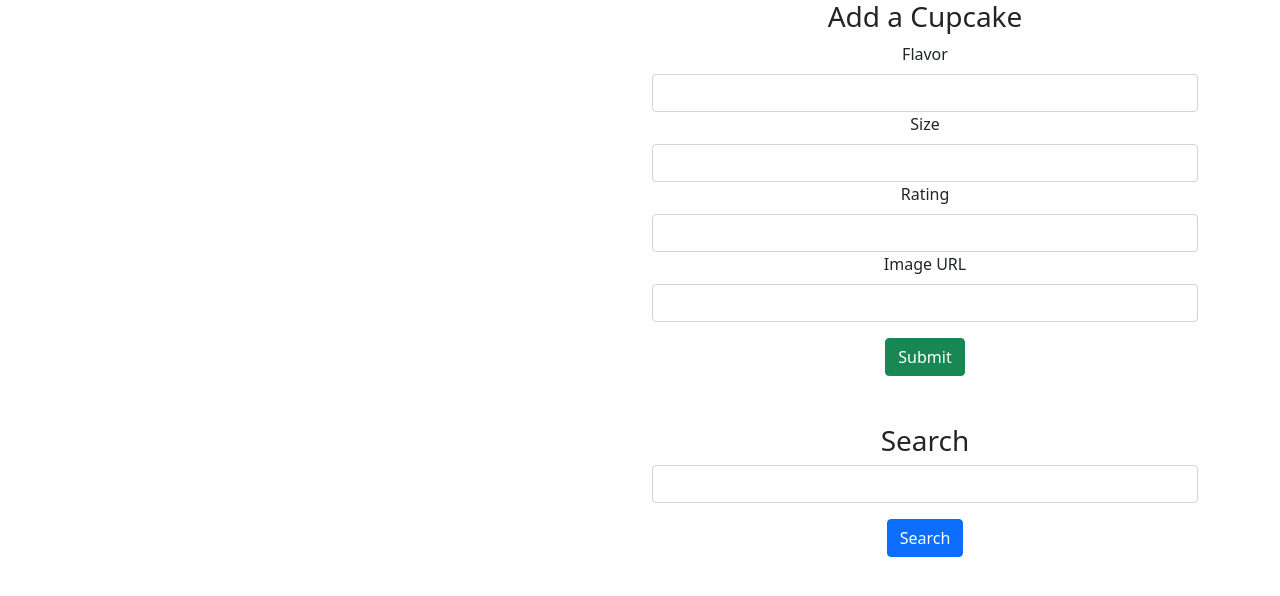
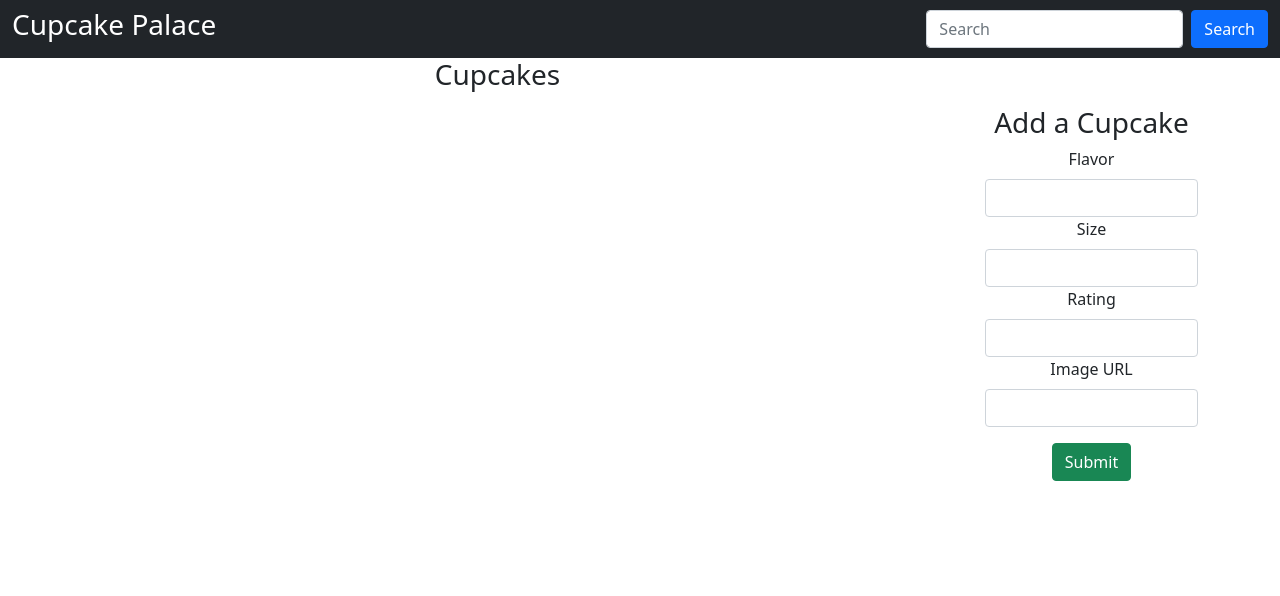
Before and after one commit to thrillhouse3000/flask-cupcakes, a Flask app: page / in a window 1280 px wide. Shown: the top 596 px of the page. Run offline with Flask 2, Linux system fonts and the light colour scheme; data that the repository does not hold is empty.

Commit message:
Added navbar with search and update functionality

```diff
--- a/app.py
+++ b/app.py
@@ -49,7 +49,7 @@ def show_cupcake_details(cupcake_id):
     cupcake = Cupcake.query.get_or_404(cupcake_id)
     return jsonify(cupcake=cupcake.serialize_cupcake())
 
-@app.route('/api/cupcakes/<int:cupcake_id>', methods=['PATCH'])
+@app.route('/api/cupcakes/<int:cupcake_id>', methods=['POST'])
 def update_cupcake(cupcake_id):
     cupcake = Cupcake.query.get_or_404(cupcake_id)
     cupcake.flavor = request.json.get('flavor', cupcake.flavor)
--- a/static/scripts/app.js
+++ b/static/scripts/app.js
@@ -9,7 +9,12 @@ async function showAllCupcakes() {
 async function showSearchResults(term) {
     res = await axios.post('/api/cupcakes/search', {term})
     cupcakes = res.data.cupcakes
-    clearAndAppend(cupcakes)
+    if (cupcakes.length) {
+        clearAndAppend(cupcakes)
+    } else {
+        $gallery.empty().append('<h3>Whoops! No matching results.</h3>')
+    }
+
 }
 
 async function showDetails(id) {
@@ -30,15 +35,14 @@ async function addCupcake() {
         rating: rating,
         image: image
     }
-    res = await axios.post('/api/cupcakes', data)
+
+    console.log(data)
+
+    await axios.post('/api/cupcakes', data)
 }
 
-async function updateCupcake() {
-    const flavor = $('#edit-form input[name=flavor]').val()
-    const size = $('#edit-form input[name=size]').val()
-    const rating = $('#edit-form input[name=rating]').val()
-    const image = $('#edit-form input[name=image]').val()
-    res = await axios.patch('/api/cupcakes', {flavor: flavor, size: size, rating: rating, image: image})
+async function updateCupcake(id, data) {
+    await axios.post(`/api/cupcakes/${id}`, data)
 }
 
 async function deleteCupcake(id) {
@@ -63,16 +67,31 @@ $('#search-form').on('submit', async function searchHandler(e) {
     $(':input', '#search-form').val('')
 })
 
-$gallery.on('click', '.update-btn', async function cupcakeUpdateHandler(){
-    const id = $(this).parent().parent().data('id')
-    await showDetails(id)
+$gallery.on('click', '.update-submit', async function cupcakeUpdateHandler(e) {
+    e.preventDefault()
+    let id = $(this).parent().parent().parent().data('id')
+    let flavor = $('#update-form input[name=flavor]').val()
+    let size = $('#update-form input[name=size]').val()
+    let rating = $('#update-form input[name=rating]').val()
+    let image = $('#update-form input[name=image]').val()
+
+    data = {
+        flavor: flavor,
+        size: size,
+        rating: rating,
+        image: image
+    }
+
+    console.log(id, data)
+
+    await updateCupcake(id, data)
+    await showAllCupcakes()
+    $(':input', '#update-form').val('')
 })
 
-$('#edit-form').on('submit', async function cupcakeUpdateHandler(e) {
-    e.preventDefault()
-    await updateCupcake()
-    await showAllCupcakes()
-    $(':input', '#add-form').val('')
+$gallery.on('click', '.update-btn', async function cupcakeUpdateHandler(){
+    const id = $(this).parent().parent().parent().data('id')
+    await showDetails(id)
 })
 
 $gallery.on('click', '.cancel-btn', async function cupcakeCancelHandler(e){
@@ -80,7 +99,7 @@ $gallery.on('click', '.cancel-btn', async function cupcakeCancelHandler(e){
 })
 
 $gallery.on('click', '.delete-btn', async function cupcakeDeleteHandler() {
-    const id = $(this).parent().parent().data('id')
+    const id = $(this).parent().parent().parent().data('id')
     await deleteCupcake(id)
-    $(this).parent().parent().parent().remove()
+    $(this).parent().parent().parent().parent().remove()
 })
--- a/static/scripts/utilities.js
+++ b/static/scripts/utilities.js
@@ -2,14 +2,18 @@ let $gallery = $('#cupcake-gallery')
 
 function makeHtml(cupcake) {
     return `<div class="col-4">
-                <div class="card d-flex mb-3" style="width: 12rem; height: auto;" data-id="${cupcake.id}">
-                    <img src="${cupcake.image}" alt="" class="card-img-top" style="object-fit: cover; height: 10rem;">
+                <div class="card d-flex mb-3" style="width: 20rem; height: auto;" data-id="${cupcake.id}">
+                    <img src="${cupcake.image}" alt="" class="card-img-top" style="object-fit: contain; height: 15rem;">
                     <div class="card-body">
                         <p class="card-text">Flavor: ${cupcake.flavor}</p>
                         <p class="card-text">Size: ${cupcake.size}</p>
                         <p class="card-text">Rating: ${cupcake.rating}</p>
-                        <button class='btn btn-info update-btn mb-2'>Update Me</button>
-                        <button class='btn btn-danger delete-btn mb-2'>Delete Me</button>
+                        <div class="d-inline">
+                            <button class='btn btn-info update-btn mb-2'>Update Me</button>
+                        </div>
+                        <div class="d-inline">
+                            <button class='btn btn-danger delete-btn mb-2'>Delete Me</button>
+                        </div>
                     </div>
                 </div>
             </div>`
@@ -20,7 +24,7 @@ function makeDetailsHtml(cupcake) {
                 <div class="card d-flex mb-3" style="width: auto; height: auto;" data-id="${cupcake.id}">
                     <img src="${cupcake.image}" alt="" class="card-img-top" style="object-fit: contain; height: 20rem">
                     <div class="card-body">
-                        <form action='/api/cupcakes/${cupcake.id}' method='POST' id='update-form'>
+                        <form action='/api/cupcakes/${cupcake.id}' method="POST" id='update-form'>
                             <label for="flavor" class="form-label">Flavor</label>
                             <input type="text" name="flavor" class="form-control text-center" value=${cupcake.flavor}>
                             <label for="size" class="form-label">Size</label>
@@ -29,7 +33,7 @@ function makeDetailsHtml(cupcake) {
                             <input type="number" name="rating" class="form-control text-center" value=${cupcake.rating}>
                             <label for="image" class="form-label">Image URL</label>
                             <input type="text" name="image" class="form-control text-center" value=${cupcake.image}>
-                            <button class='btn btn-info update-btn mt-2 mb-2'>Update Me</button>
+                            <button class='btn btn-info mt-2 mb-2 update-submit'>Update Me</button>
                         </form>
                         <button class='btn btn-danger cancel-btn mb-2'>Cancel</button>
                     </div>
--- a/templates/base.html
+++ b/templates/base.html
@@ -8,6 +8,15 @@
     <title>{% block title %}TITLE{% endblock %}</title>
 </head>
 <body>
+    <nav class="navbar navbar-dark bg-dark">
+        <div class="container-fluid">
+          <h3 class="text-white">Cupcake Palace</h3>
+          <form action="/api/cupcakes/search" method="POST" id="search-form" class="d-flex">
+            <input name="term" class="form-control me-2" type="search" placeholder="Search" aria-label="Search">
+            <button id="search-form-submit" class="btn btn-primary">Search</button>
+        </form>
+        </div>
+    </nav>
     <div class="container text-center">
     {% with messages = get_flashed_messages(with_categories=true) %}
         {% if messages %}
--- a/templates/index.html
+++ b/templates/index.html
@@ -4,10 +4,12 @@
 
 {% block content %}
     <div class="row">
-        <div class="col">
-            <div class="row" id="cupcake-gallery"></div>
+        <div class="col-9">
+            <h3>Cupcakes</h3>
+            <div class="row" id="cupcake-gallery">
+            </div>
         </div>
-        <div class="col">
+        <div class="col ms-5 mt-5">
             <h3>Add a Cupcake</h3>
             <form action="/api/cupcakes" method="POST" id="add-form">
                 <label for="flavor" class="form-label">Flavor</label>
@@ -20,12 +22,6 @@
                 <input type="text" name="image" class="form-control text-center">
                 <button type="submit" id="add-form-submit" class="btn btn-success mt-3">Submit</button>
             </form>
-
-            <form action="/api/cupcakes/search" method="POST" id="search-form" class="mt-5">
-                <h3>Search</h3>
-                <input type="text" name="term" class="form-control text-center">
-                <button id="search-form-submit" class="btn btn-primary mt-3">Search</button>
-            </form>
         </div>
     </div>
 {% endblock %}
```
